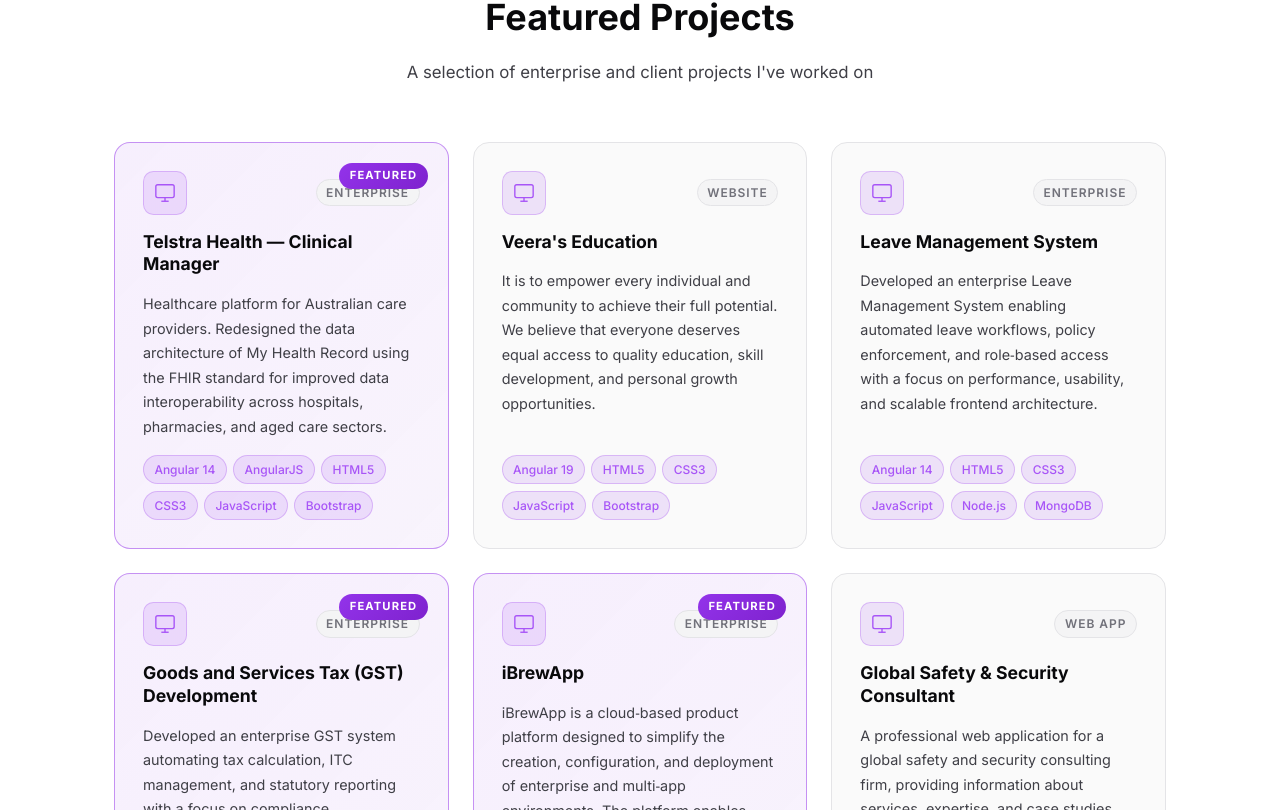
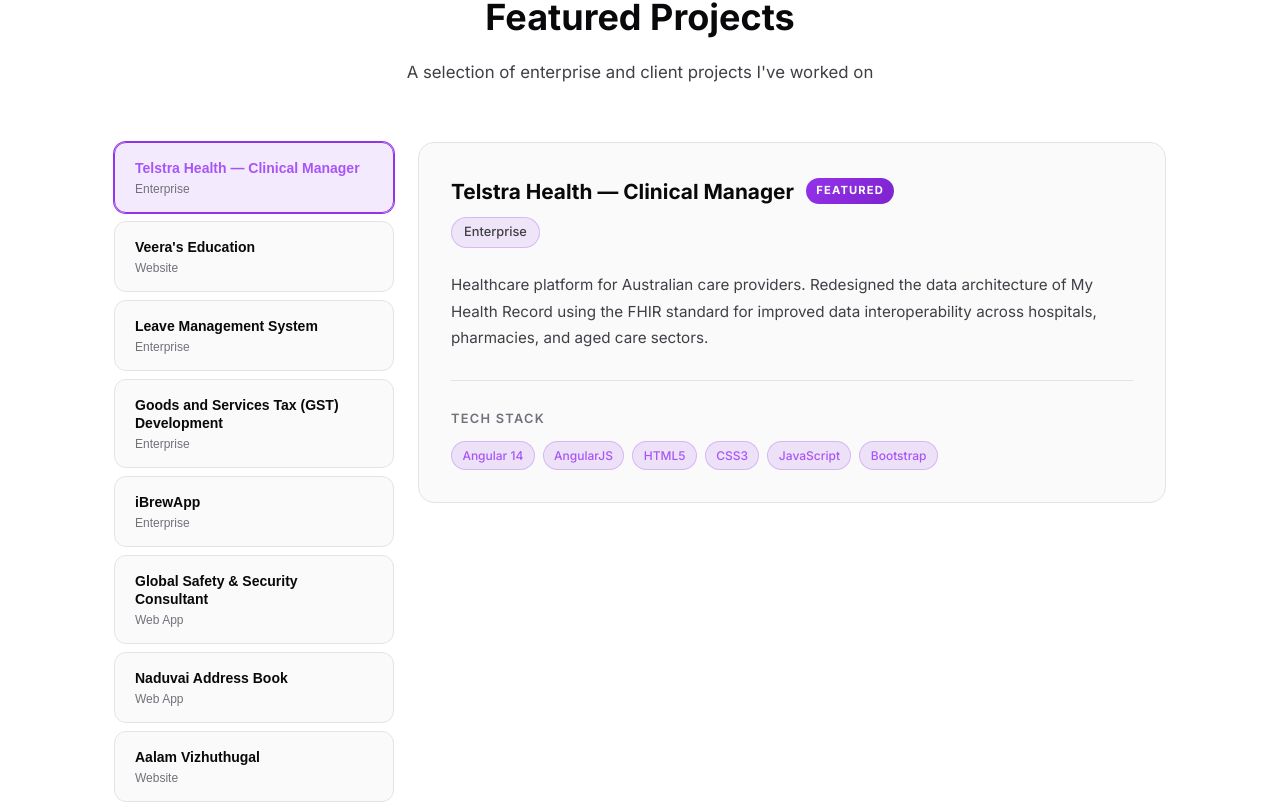
Before and after one commit to Prakash-Balu/myportfolio, a React (Vite) app: page / in a window 1280 px wide. Shown: the part 4630-5440 px from the top of the page. Built offline with nearby package versions, Linux system fonts and the light colour scheme.

Commit message:
Carousel for Professional and Projects section

```diff
--- a/src/components/Experience.css
+++ b/src/components/Experience.css
@@ -176,20 +176,90 @@
   gap: 0.5rem;
 }
 
+/* Carousel nav — hidden on desktop */
+.exp__carousel-nav {
+  display: none;
+}
+
+/* Slide-in animation triggered by key change on detail panel */
+@keyframes expSlideIn {
+  from { opacity: 0; transform: translateX(18px); }
+  to   { opacity: 1; transform: translateX(0); }
+}
+
 @media (max-width: 900px) {
   .exp__layout {
     grid-template-columns: 1fr;
   }
 
+  /* Hide tab list on mobile — replaced by carousel nav */
   .exp__tabs {
-    flex-direction: row;
-    overflow-x: auto;
-    padding-bottom: 0.25rem;
+    display: none;
   }
 
-  .exp__tab {
-    min-width: 200px;
+  /* Show carousel nav on mobile */
+  .exp__carousel-nav {
+    display: flex;
+    align-items: center;
+    justify-content: space-between;
+    gap: 0.75rem;
+    margin-bottom: 1rem;
   }
 
-  .exp__detail { padding: 1.5rem; }
+  .exp__carousel-btn {
+    width: 42px;
+    height: 42px;
+    flex-shrink: 0;
+    background: var(--card);
+    border: 1px solid var(--border);
+    border-radius: 0.6rem;
+    cursor: pointer;
+    color: var(--text-muted);
+    font-size: 1.6rem;
+    line-height: 1;
+    display: flex;
+    align-items: center;
+    justify-content: center;
+    transition: all 0.2s;
+  }
+
+  .exp__carousel-btn:hover {
+    background: var(--card-hover);
+    border-color: var(--accent-light);
+    color: var(--accent-light);
+  }
+
+  .exp__carousel-info {
+    flex: 1;
+    display: flex;
+    flex-direction: column;
+    align-items: center;
+    gap: 0.25rem;
+    min-width: 0;
+  }
+
+  .exp__carousel-name {
+    font-size: 0.85rem;
+    font-weight: 600;
+    color: var(--text);
+    text-align: center;
+    display: -webkit-box;
+    -webkit-line-clamp: 2;
+    -webkit-box-orient: vertical;
+    overflow: hidden;
+    line-height: 1.35;
+    width: 100%;
+  }
+
+  .exp__carousel-count {
+    font-size: 0.75rem;
+    color: var(--text-dim);
+    font-weight: 500;
+  }
+
+  /* Animate detail panel on carousel change */
+  .exp__detail {
+    padding: 1.5rem;
+    animation: expSlideIn 0.25s ease both;
+  }
 }
--- a/src/components/Projects.css
+++ b/src/components/Projects.css
@@ -1,25 +1,81 @@
-.projects__grid {
+.proj__layout {
   display: grid;
-  grid-template-columns: repeat(auto-fill, minmax(320px, 1fr));
+  grid-template-columns: 280px 1fr;
   gap: 1.5rem;
+  align-items: start;
 }
 
-.projects__card {
-  position: relative;
+/* ── Left: tab list ── */
+.proj__tabs {
   display: flex;
   flex-direction: column;
-  gap: 1rem;
+  gap: 0.5rem;
 }
 
-.projects__card--highlight {
-  border-color: rgba(147, 51, 234, 0.5);
-  background: linear-gradient(135deg, rgba(147, 51, 234, 0.08), rgba(126, 34, 206, 0.05));
+.proj__tab {
+  background: var(--card);
+  border: 1px solid var(--border);
+  border-radius: 0.75rem;
+  padding: 1rem 1.25rem;
+  text-align: left;
+  cursor: pointer;
+  transition: all 0.2s ease;
+  display: flex;
+  flex-direction: column;
+  gap: 0.3rem;
 }
 
-.projects__featured-badge {
-  position: absolute;
-  top: 1.25rem;
-  right: 1.25rem;
+.proj__tab:hover {
+  background: var(--card-hover);
+  border-color: rgba(147, 51, 234, 0.3);
+}
+
+.proj__tab--active {
+  background: rgba(147, 51, 234, 0.1);
+  border-color: var(--accent);
+  box-shadow: 0 0 0 1px var(--accent);
+}
+
+.proj__tab-name {
+  font-size: 0.875rem;
+  font-weight: 600;
+  color: var(--text);
+  line-height: 1.3;
+}
+
+.proj__tab--active .proj__tab-name {
+  color: var(--accent-light);
+}
+
+.proj__tab-type {
+  font-size: 0.75rem;
+  color: var(--text-dim);
+}
+
+/* ── Right: detail panel ── */
+.proj__detail {
+  padding: 2rem;
+}
+
+.proj__detail-header {
+  margin-bottom: 1.5rem;
+}
+
+.proj__title-row {
+  display: flex;
+  align-items: center;
+  gap: 0.75rem;
+  flex-wrap: wrap;
+  margin-bottom: 0.6rem;
+}
+
+.proj__name {
+  font-size: 1.3rem;
+  font-weight: 700;
+  color: var(--text);
+}
+
+.proj__featured-badge {
   font-size: 0.7rem;
   font-weight: 700;
   text-transform: uppercase;
@@ -30,57 +86,126 @@
   border-radius: 100px;
 }
 
-.projects__card-top {
+.proj__type-badge {
+  display: inline-block;
+  font-size: 0.8rem;
+  font-weight: 500;
+  padding: 0.25rem 0.75rem;
+  background: rgba(147, 51, 234, 0.1);
+  border: 1px solid rgba(147, 51, 234, 0.25);
+  color: var(--text-muted);
+  border-radius: 100px;
+}
+
+.proj__description {
+  font-size: 0.95rem;
+  color: var(--text-muted);
+  line-height: 1.75;
+  margin-bottom: 1.75rem;
+  padding-bottom: 1.75rem;
+  border-bottom: 1px solid var(--border);
+}
+
+.proj__tech-title {
+  font-size: 0.8rem;
+  text-transform: uppercase;
+  letter-spacing: 0.1em;
+  color: var(--text-dim);
+  font-weight: 600;
+  margin-bottom: 0.75rem;
+}
+
+.proj__tech {
+  display: flex;
+  flex-wrap: wrap;
+  gap: 0.5rem;
+}
+
+/* Carousel nav — hidden on desktop */
+.proj__carousel-nav {
+  display: none;
+}
+
+/* Slide-in animation triggered by key change on detail panel */
+@keyframes projSlideIn {
+  from { opacity: 0; transform: translateX(18px); }
+  to   { opacity: 1; transform: translateX(0); }
+}
+
+/* ── Responsive ── */
+@media (max-width: 900px) {
+  .proj__layout {
+    grid-template-columns: 1fr;
+  }
+
+  /* Hide tab list on mobile — replaced by carousel nav */
+  .proj__tabs {
+    display: none;
+  }
+
+  /* Show carousel nav on mobile */
+  .proj__carousel-nav {
     display: flex;
     align-items: center;
     justify-content: space-between;
+    gap: 0.75rem;
+    margin-bottom: 1rem;
   }
 
-.projects__icon {
-  width: 44px;
-  height: 44px;
+  .proj__carousel-btn {
+    width: 42px;
+    height: 42px;
+    flex-shrink: 0;
+    background: var(--card);
+    border: 1px solid var(--border);
+    border-radius: 0.6rem;
+    cursor: pointer;
+    color: var(--text-muted);
+    font-size: 1.6rem;
+    line-height: 1;
     display: flex;
     align-items: center;
     justify-content: center;
-  background: rgba(147, 51, 234, 0.12);
-  border: 1px solid rgba(147, 51, 234, 0.25);
-  border-radius: 0.65rem;
+    transition: all 0.2s;
+  }
+
+  .proj__carousel-btn:hover {
+    background: var(--card-hover);
+    border-color: var(--accent-light);
     color: var(--accent-light);
   }
 
-.projects__type {
-  font-size: 0.75rem;
-  font-weight: 600;
-  text-transform: uppercase;
-  letter-spacing: 0.08em;
-  color: var(--text-dim);
-  background: var(--secondary);
-  border: 1px solid var(--border);
-  padding: 0.2rem 0.6rem;
-  border-radius: 100px;
+  .proj__carousel-info {
+    flex: 1;
+    display: flex;
+    flex-direction: column;
+    align-items: center;
+    gap: 0.25rem;
+    min-width: 0;
   }
 
-.projects__name {
-  font-size: 1.1rem;
-  font-weight: 700;
+  .proj__carousel-name {
+    font-size: 0.85rem;
+    font-weight: 600;
     color: var(--text);
-  line-height: 1.3;
+    text-align: center;
+    display: -webkit-box;
+    -webkit-line-clamp: 2;
+    -webkit-box-orient: vertical;
+    overflow: hidden;
+    line-height: 1.35;
+    width: 100%;
   }
 
-.projects__desc {
-  font-size: 0.9rem;
-  color: var(--text-muted);
-  line-height: 1.7;
-  flex: 1;
+  .proj__carousel-count {
+    font-size: 0.75rem;
+    color: var(--text-dim);
+    font-weight: 500;
   }
 
-.projects__tech {
-  display: flex;
-  flex-wrap: wrap;
-  gap: 0.4rem;
-  margin-top: auto;
+  /* Animate detail panel on carousel change */
+  .proj__detail {
+    padding: 1.5rem;
+    animation: projSlideIn 0.25s ease both;
   }
-
-@media (max-width: 640px) {
-  .projects__grid { grid-template-columns: 1fr; }
 }
--- a/src/components/Projects.jsx
+++ b/src/components/Projects.jsx
@@ -1,7 +1,15 @@
+import { useState } from 'react';
 import { projects } from '../data/portfolioData';
 import './Projects.css';
 
 export default function Projects() {
+  const [activeIdx, setActiveIdx] = useState(0);
+  const active = projects[activeIdx];
+  const total = projects.length;
+
+  const prev = () => setActiveIdx(i => (i - 1 + total) % total);
+  const next = () => setActiveIdx(i => (i + 1) % total);
+
   return (
     <section id="projects" className="projects">
       <div className="container">
@@ -11,33 +19,58 @@
           <p className="section-subtitle">A selection of enterprise and client projects I've worked on</p>
         </div>
 
-        <div className="projects__grid">
-          {projects.map((project, i) => (
-            <div key={project.name} className={`projects__card card ${project.highlight ? 'projects__card--highlight' : ''}`}>
-              {project.highlight && (
-                <div className="projects__featured-badge">Featured</div>
-              )}
-              <div className="projects__card-top">
-                <div className="projects__icon">
-                  <svg width="22" height="22" viewBox="0 0 24 24" fill="none" stroke="currentColor" strokeWidth="1.5">
-                    <rect x="2" y="3" width="20" height="14" rx="2"/>
-                    <line x1="8" y1="21" x2="16" y2="21"/>
-                    <line x1="12" y1="17" x2="12" y2="21"/>
-                  </svg>
-                </div>
-                <span className="projects__type">{project.type}</span>
+        <div className="proj__layout">
+          {/* Desktop: tab list */}
+          <div className="proj__tabs">
+            {projects.map((project, i) => (
+              <button
+                key={i}
+                className={`proj__tab ${activeIdx === i ? 'proj__tab--active' : ''}`}
+                onClick={() => setActiveIdx(i)}
+              >
+                <span className="proj__tab-name">{project.name}</span>
+                <span className="proj__tab-type">{project.type}</span>
+              </button>
+            ))}
+          </div>
+
+          {/* Mobile: carousel navigation */}
+          <div className="proj__carousel-nav">
+            <button className="proj__carousel-btn" onClick={prev} aria-label="Previous">
+              &#8249;
+            </button>
+            <div className="proj__carousel-info">
+              <span className="proj__carousel-name">{active.name}</span>
+              <span className="proj__carousel-count">{activeIdx + 1} of {total}</span>
+            </div>
+            <button className="proj__carousel-btn" onClick={next} aria-label="Next">
+              &#8250;
+            </button>
+          </div>
+
+          {/* Detail panel */}
+          <div className="proj__detail card" key={activeIdx}>
+            <div className="proj__detail-header">
+              <div className="proj__title-row">
+                <h3 className="proj__name">{active.name}</h3>
+                {active.highlight && (
+                  <span className="proj__featured-badge">Featured</span>
+                )}
               </div>
+              <span className="proj__type-badge">{active.type}</span>
+            </div>
 
-              <h3 className="projects__name">{project.name}</h3>
-              <p className="projects__desc">{project.description}</p>
+            <p className="proj__description">{active.description}</p>
 
-              <div className="projects__tech">
-                {project.tech.map((t) => (
+            <div>
+              <h4 className="proj__tech-title">Tech Stack</h4>
+              <div className="proj__tech">
+                {active.tech.map((t) => (
                   <span key={t} className="tech-badge">{t}</span>
                 ))}
               </div>
             </div>
-          ))}
+          </div>
         </div>
       </div>
     </section>
```
Also changed, not shown: src/components/Experience.jsx (+23 -3 lines). Lines whose indentation alone changed are shown as unchanged.
